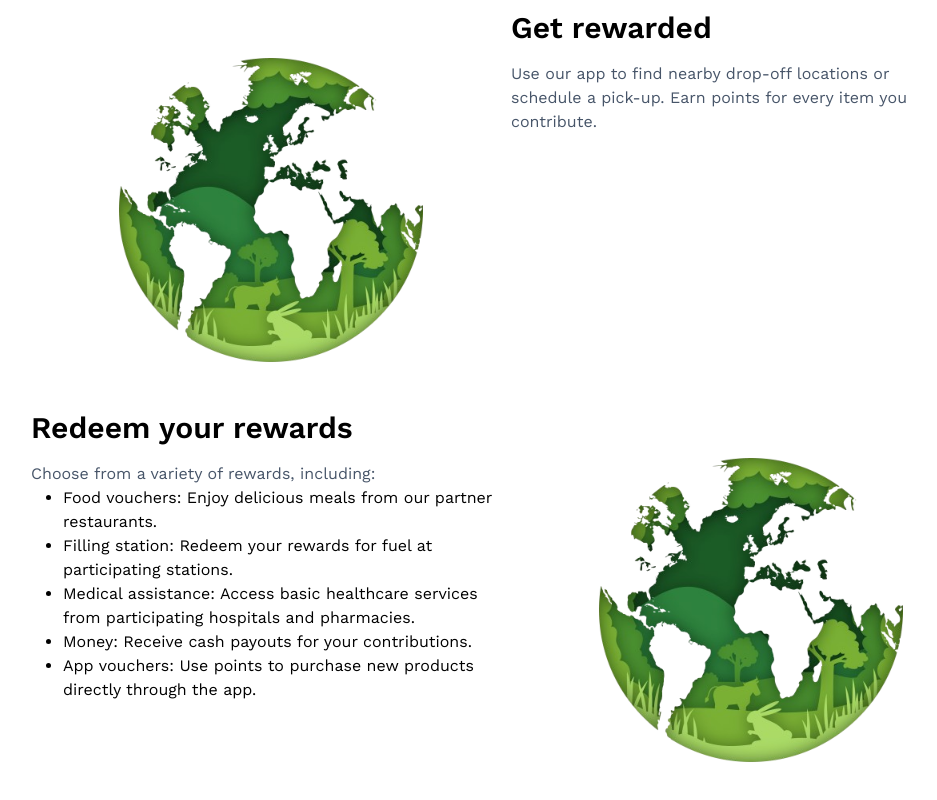
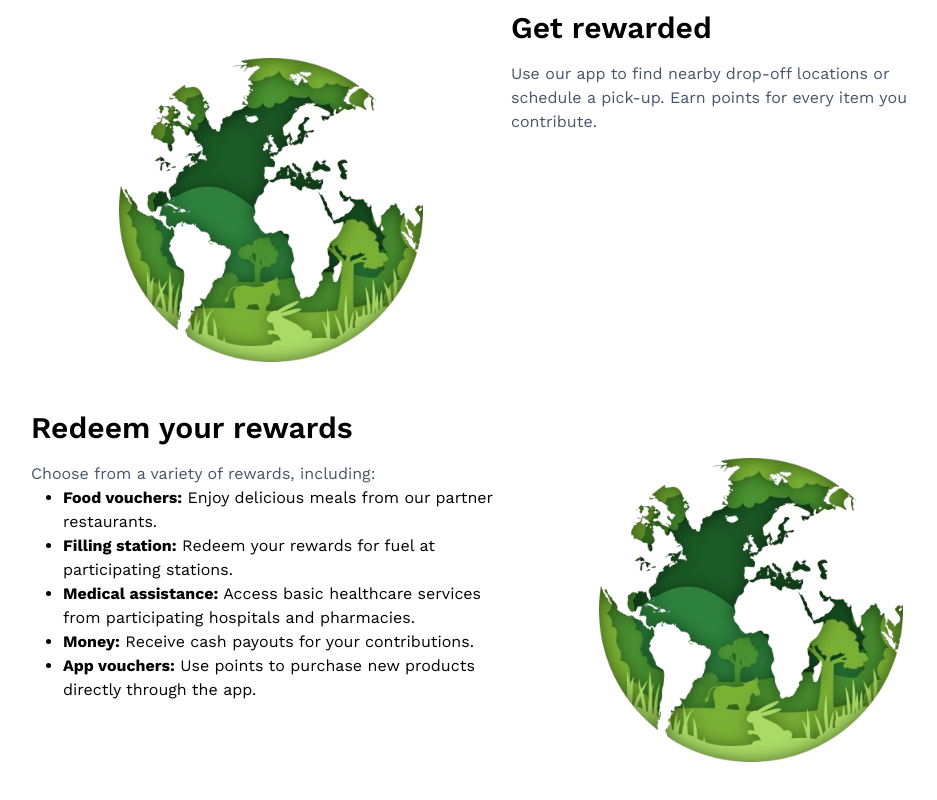
Before and after one commit to Beaskyy/kits-on-earth, a Next.js app: page / in a window 1280 px wide. Shown: the part 1258-2058 px from the top of the page, without its empty margins (129-1066 px from the left). Built offline with nearby package versions, Linux system fonts and the light colour scheme.

Commit message:
features

```diff
--- a/components/features.tsx
+++ b/components/features.tsx
@@ -3,10 +3,14 @@ import Image from "next/image";
 const Features = () => {
   return (
     <main className="p-4 lg:px-40 py-20">
-      <h2 className="text-3xl lg:text-6xl font-bold mb-10 text-center">How it works</h2>
+      <h2 className="text-3xl lg:text-6xl font-bold mb-10 text-center">
+        How it works
+      </h2>
       <div className="grid grid-cols-1 lg:grid-cols-2">
         <div>
-          <h4 className="text-xl lg:text-3xl font-semibold">Exchange your waste</h4>
+          <h4 className="text-xl lg:text-3xl font-semibold">
+            Exchange your waste
+          </h4>
           <p className="max-w-md mt-4 text-slate-600">
             Collect and sort your recyclable waste - plastic bottles, empty
             cans, unused books, and more.
@@ -36,28 +40,33 @@ const Features = () => {
           </p>
         </div>
         <div>
-          <h4 className="text-xl lg:text-3xl font-semibold">Redeem your rewards</h4>
+          <h4 className="text-xl lg:text-3xl font-semibold">
+            Redeem your rewards
+          </h4>
           <p className="max-w-md mt-4 text-slate-600">
             Choose from a variety of rewards, including:
           </p>
           <ul className="pl-8">
             <li className="list-disc">
-              Food vouchers: Enjoy delicious meals from our partner restaurants.
+              <span className="font-bold">Food vouchers:</span> Enjoy delicious
+              meals from our partner restaurants.
             </li>
             <li className="list-disc">
-              Filling station: Redeem your rewards for fuel at participating
-              stations.
+              <span className="font-bold">Filling station:</span> Redeem your
+              rewards for fuel at participating stations.
             </li>
             <li className="list-disc">
-              Medical assistance: Access basic healthcare services from
-              participating hospitals and pharmacies.
+              <span className="font-bold">Medical assistance:</span> Access
+              basic healthcare services from participating hospitals and
+              pharmacies.
             </li>
             <li className="list-disc">
-              Money: Receive cash payouts for your contributions.
+              <span className="font-bold">Money:</span> Receive cash payouts for
+              your contributions.
             </li>
             <li className="list-disc">
-              App vouchers: Use points to purchase new products directly through
-              the app.
+              <span className="font-bold">App vouchers:</span> Use points to
+              purchase new products directly through the app.
             </li>
           </ul>
         </div>
```
